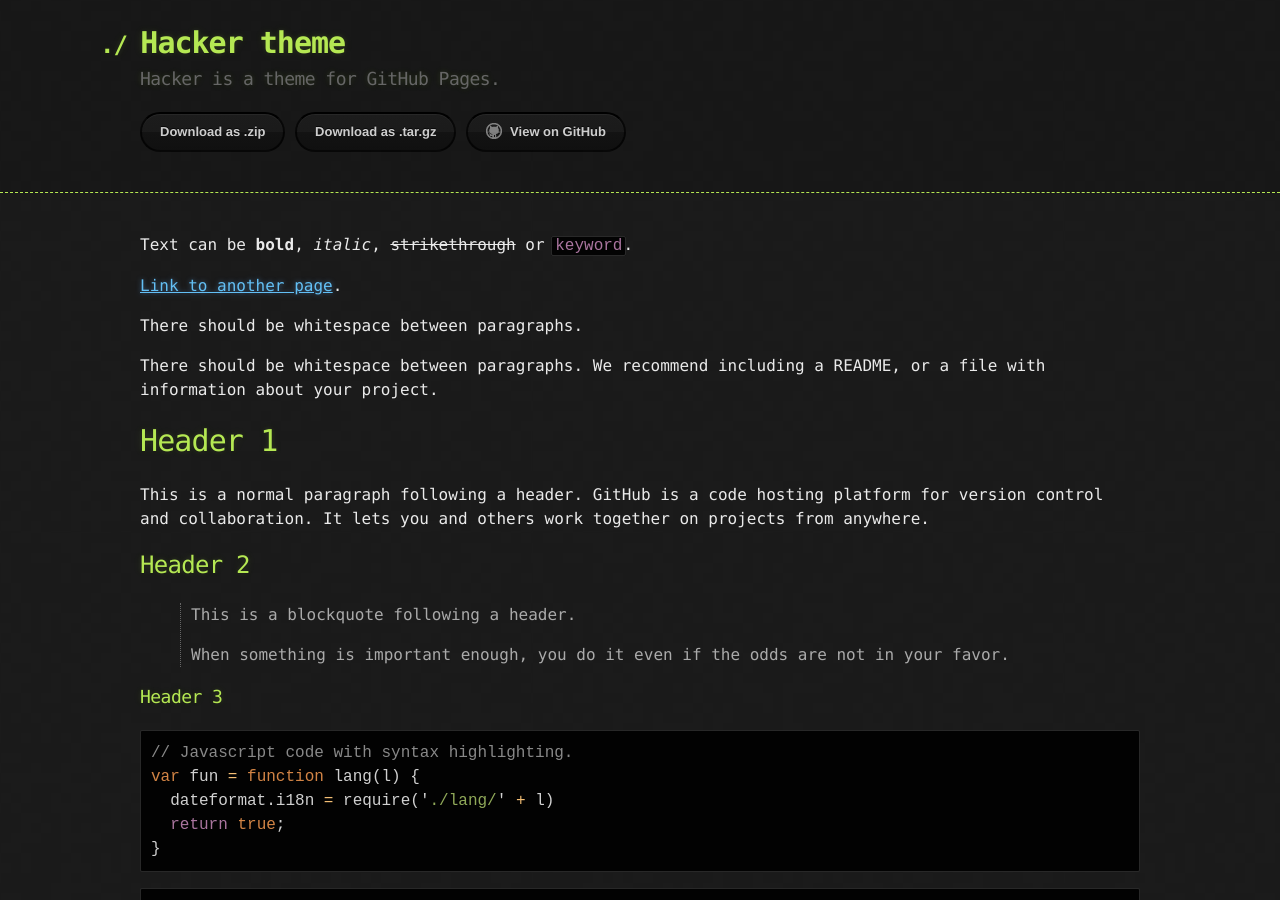
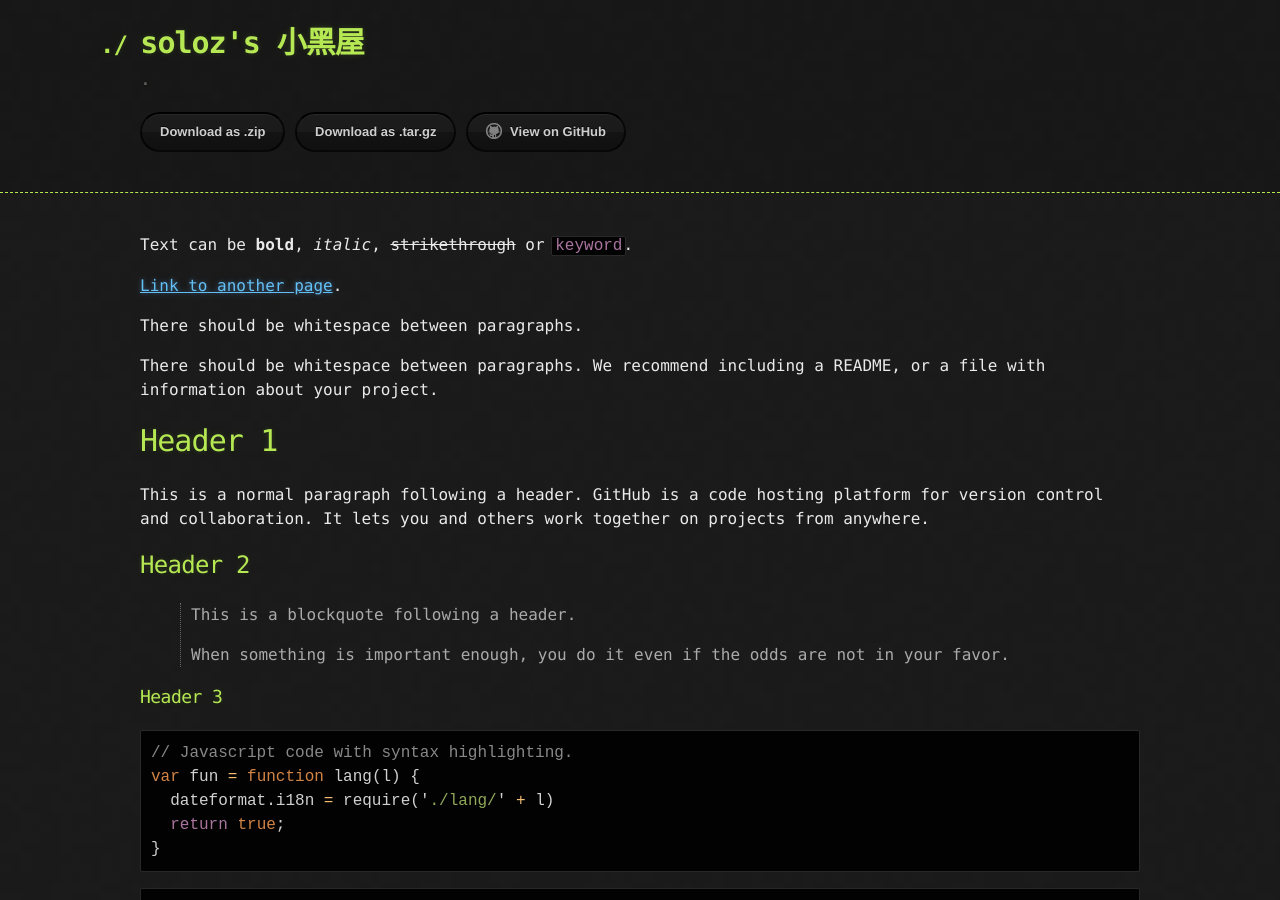
Before and after one commit to solozzzz/solozzzz.github.io, a Jekyll site: the page built from index.md, in a window 1280 px wide and 900 px high. Built offline with Jekyll 4.4.1, drawn with Linux system fonts in a browser that asks for light colours.

Commit message:
Update _config.yml

```diff
--- a/_config.yml
+++ b/_config.yml
@@ -1,5 +1,5 @@
-title: Hacker theme
-description: Hacker is a theme for GitHub Pages.
+title: soloz's 小黑屋
+description: .
 show_downloads: true
 google_analytics:
 theme: jekyll-theme-hacker
```
